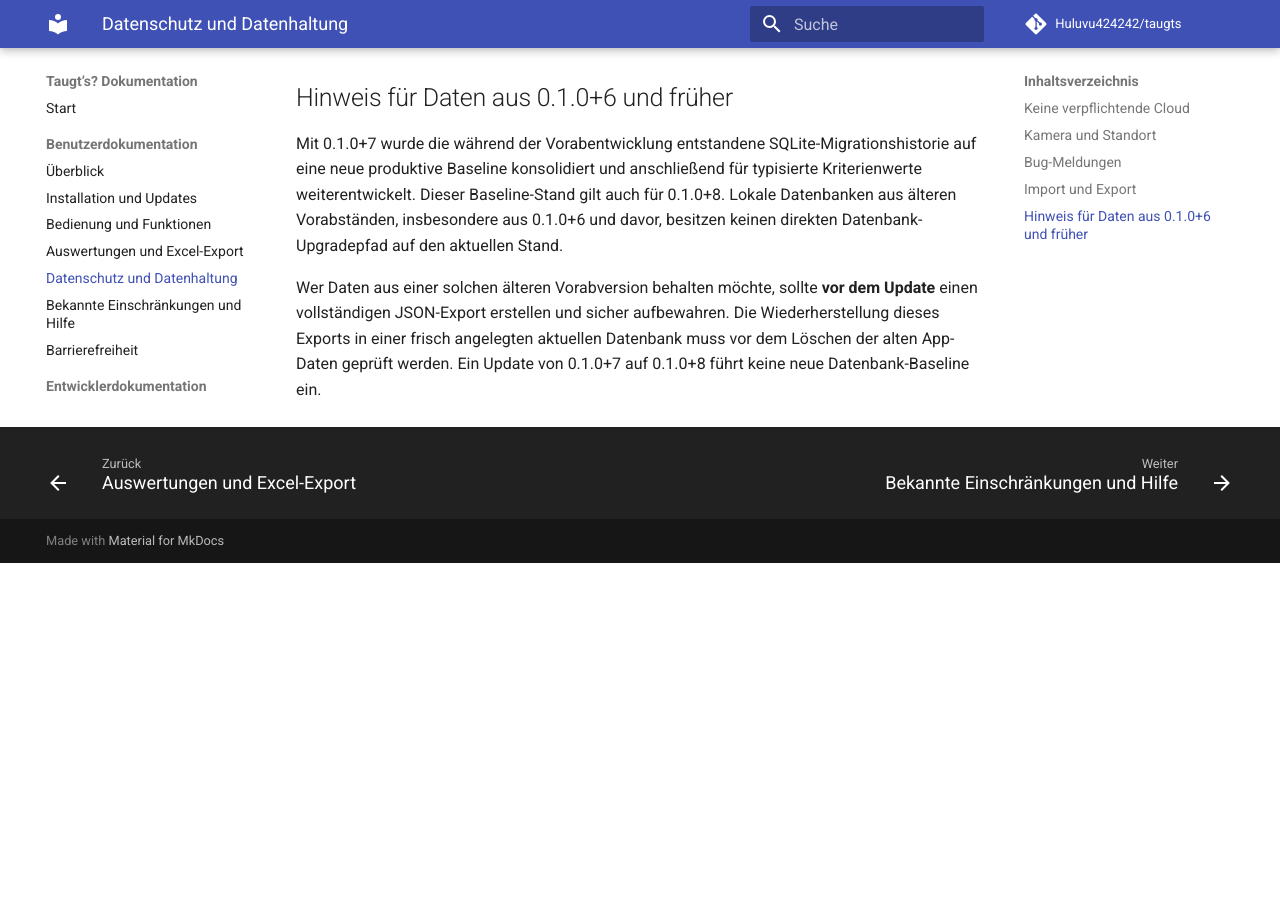
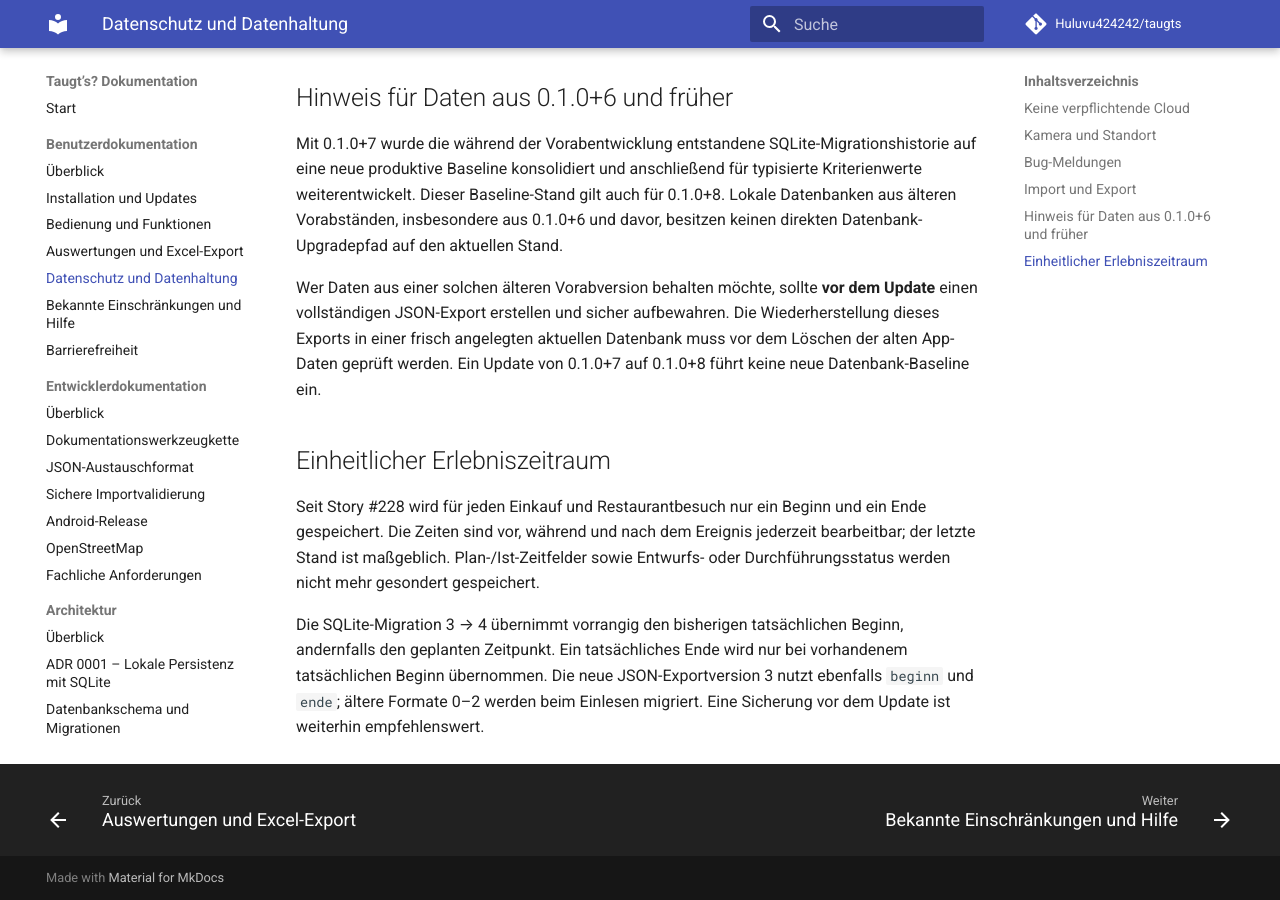
Before and after one commit to Huluvu424242/taugts, an MkDocs documentation site: the page built from docs/benutzer/datenhaltung.md, in a window 1280 px wide and 900 px high, scrolled down 2446 px. Built offline with MkDocs 1.6.1 and Material for MkDocs 9.7.7, drawn with Linux system fonts in a browser that asks for light colours; comment, search, counter and statistics services are not loaded; before the commit the page ends 3009 px from its top, so only the background shows below that.

Commit message:
Story #228: Datenhaltung und Migration dokumentieren

```diff
--- a/docs/benutzer/datenhaltung.md
+++ b/docs/benutzer/datenhaltung.md
@@ -45,3 +45,9 @@ Kann eine Datei nicht geschrieben, geteilt oder geprüft werden, zeigt Taugt’s
 Mit 0.1.0+7 wurde die während der Vorabentwicklung entstandene SQLite-Migrationshistorie auf eine neue produktive Baseline konsolidiert und anschließend für typisierte Kriterienwerte weiterentwickelt. Dieser Baseline-Stand gilt auch für 0.1.0+8. Lokale Datenbanken aus älteren Vorabständen, insbesondere aus 0.1.0+6 und davor, besitzen keinen direkten Datenbank-Upgradepfad auf den aktuellen Stand.
 
 Wer Daten aus einer solchen älteren Vorabversion behalten möchte, sollte **vor dem Update** einen vollständigen JSON-Export erstellen und sicher aufbewahren. Die Wiederherstellung dieses Exports in einer frisch angelegten aktuellen Datenbank muss vor dem Löschen der alten App-Daten geprüft werden. Ein Update von 0.1.0+7 auf 0.1.0+8 führt keine neue Datenbank-Baseline ein.
+
+## Einheitlicher Erlebniszeitraum
+
+Seit Story #228 wird für jeden Einkauf und Restaurantbesuch nur ein Beginn und ein Ende gespeichert. Die Zeiten sind vor, während und nach dem Ereignis jederzeit bearbeitbar; der letzte Stand ist maßgeblich. Plan-/Ist-Zeitfelder sowie Entwurfs- oder Durchführungsstatus werden nicht mehr gesondert gespeichert.
+
+Die SQLite-Migration 3 → 4 übernimmt vorrangig den bisherigen tatsächlichen Beginn, andernfalls den geplanten Zeitpunkt. Ein tatsächliches Ende wird nur bei vorhandenem tatsächlichen Beginn übernommen. Die neue JSON-Exportversion 3 nutzt ebenfalls `beginn` und `ende`; ältere Formate 0–2 werden beim Einlesen migriert. Eine Sicherung vor dem Update ist weiterhin empfehlenswert.
```
